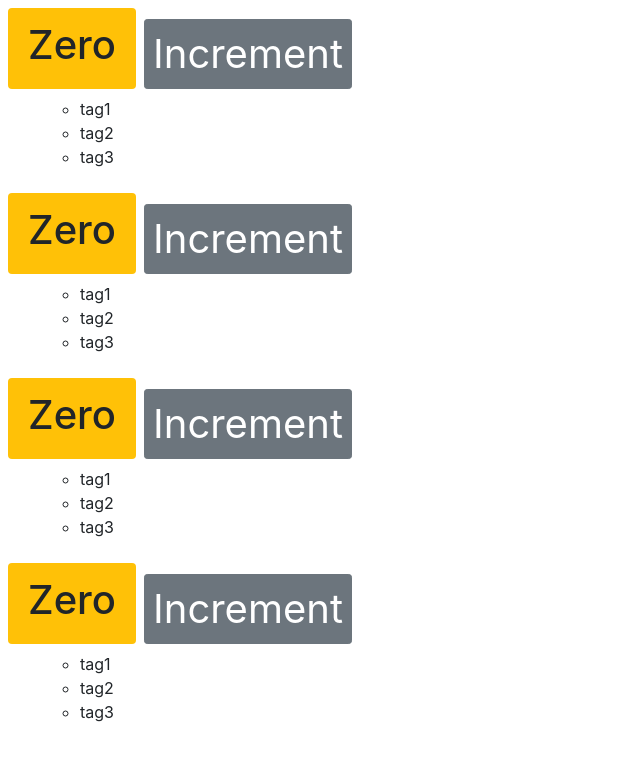
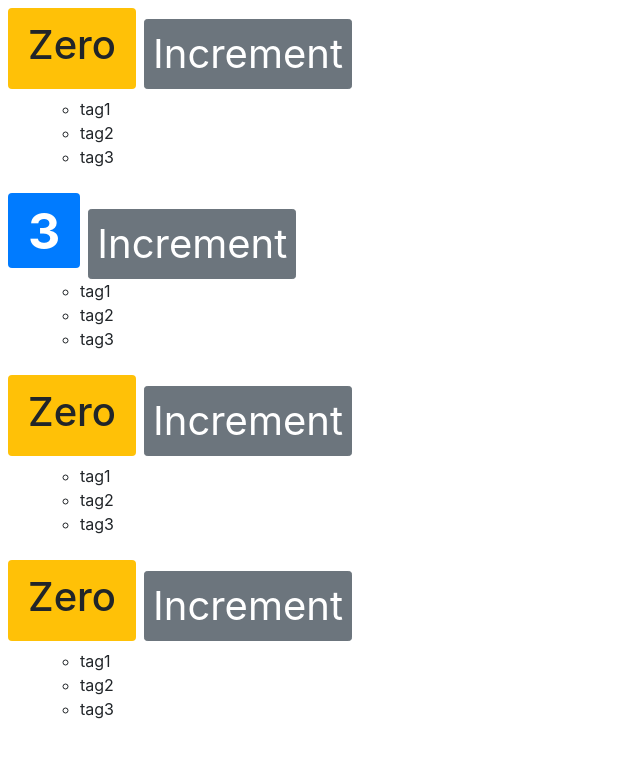
Before and after one commit to SimonChenboYi/React_Count, a React (Create React App) app in the folder react-app/: page / in a window 1280 px wide. Shown: the top 760 px of the page, without its empty margins (0-640 px from the left). Built offline with nearby package versions, Linux system fonts and the light colour scheme.

Commit message:
set the counter value by props

```diff
--- a/react-app/src/components/counter.jsx
+++ b/react-app/src/components/counter.jsx
@@ -2,12 +2,12 @@
 
 class Counter extends Component {
   state = {
-    count: 0,
+    value: this.props.value,
     tags: ["tag1", "tag2", "tag3"]
   };
 
   handleIncrement= () => {
-    this.setState({ count: this.state.count + 1 })
+    this.setState({ value: this.state.value + 1 })
   }
 
   renderTags() {
@@ -23,7 +23,7 @@
   }
 
   handleIncrement = ()=> {
-    this.setState({ count: this.state.count+1 });
+    this.setState({ value: this.state.value+1 });
   };
 
   render() {
@@ -49,13 +49,13 @@
 
   getBadgeClasses() {
     let classes = "badge m-2 badge-";
-    classes += this.state.count === 0 ? "warning" : "primary";
+    classes += this.state.value === 0 ? "warning" : "primary";
     return classes;
   }
 
   formatCount() {
-    const { count } = this.state;
-    return count === 0 ? <h1>Zero</h1> : count;
+    const { value } = this.state;
+    return value === 0 ? <h1>Zero</h1> : value;
   }
 }
 
--- a/react-app/src/components/counters.jsx
+++ b/react-app/src/components/counters.jsx
@@ -5,14 +5,14 @@
   state = {
     counters: [
       {id: 1, value: 0},
-      {id: 2, value: 0},
+      {id: 2, value: 3},
       {id: 3, value: 0},
       {id: 4, value: 0},
     ]
  };
   render() {
     return ( <div>
-    {this.state.counters.map(counter => <Counter key={counter.id}/>)}
+    {this.state.counters.map(counter => <Counter key={counter.id} value={counter.value} selected={true}/>)}
     </div> );
   }
 }
```
